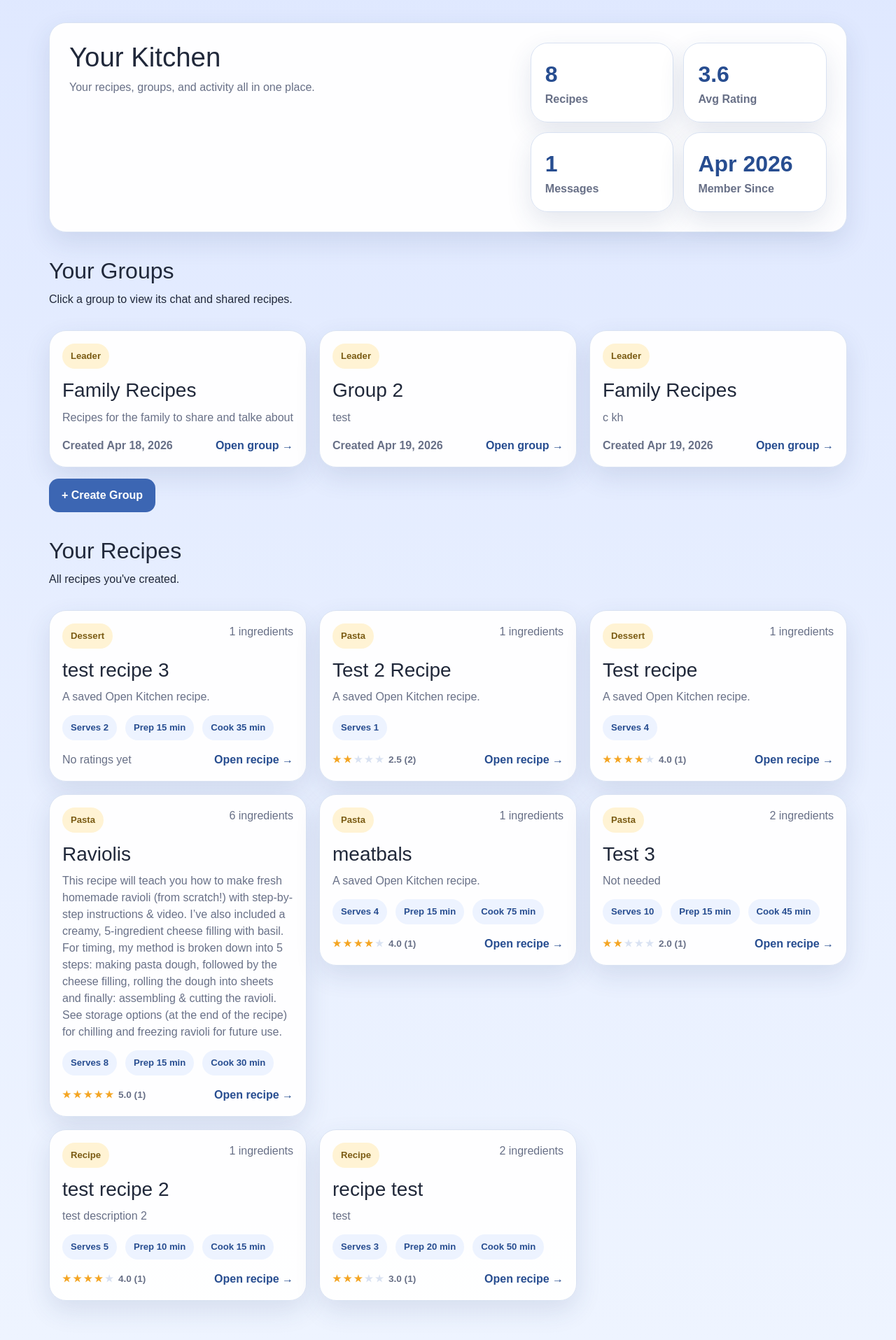
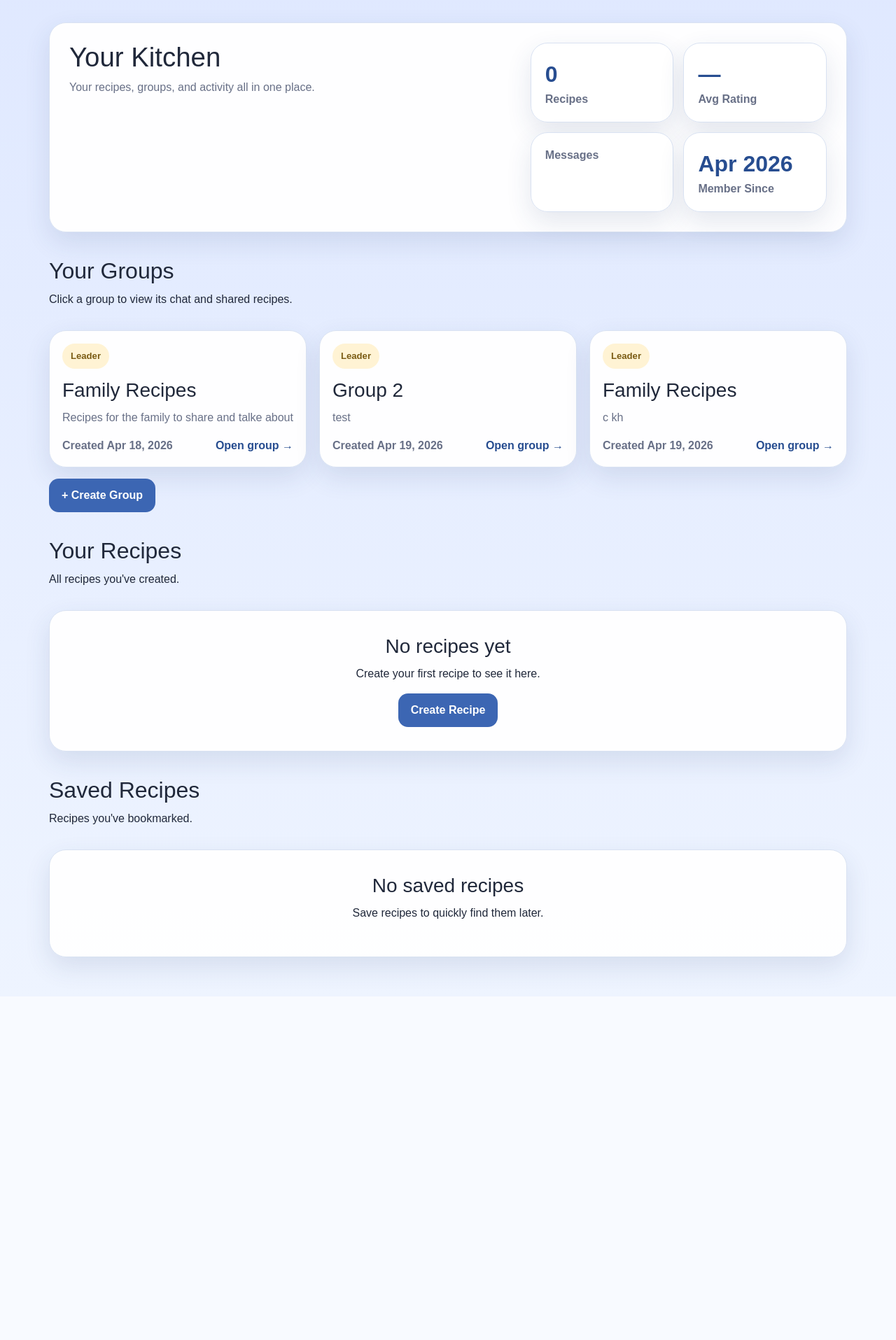
Before and after one commit to Benc25/csc330projectdemo, a Flask app: page /groups in a window 1280 px wide. Shown: the part 83-1998 px from the top of the page at 70% size. After the commit the page ends 1491 px from the top, so only its background shows below. Run offline with Flask 3, Linux system fonts and the light colour scheme; a user stored in the database is signed in.

Commit message:
Added Saved Recipes onto Dashboard

```diff
--- a/app/routes.py
+++ b/app/routes.py
@@ -171,12 +171,34 @@
     newest_recipes = Recipe.query.order_by(Recipe.dateCreated.desc()).limit(6).all()
     newest = [_recipe_card_data(r) for r in newest_recipes]
 
+    # --- INSERTED SAVED RECIPES LOGIC START ---
+    saved_recipes = []
+    if user:
+        saved_query = (
+            db.session.query(Recipe)
+            .join(SavedRecipe, Recipe.id == SavedRecipe.recipeID)
+            .filter(SavedRecipe.userID == user.id)
+            .all()
+        )
+        saved_recipes = [_recipe_card_data(r) for r in saved_query]
+    # --- INSERTED SAVED RECIPES LOGIC END ---
+
     stats = {
         'recipes': Recipe.query.count(),
         'categories': Category.query.count(),
         'tags': DietaryTag.query.count(),
         'allergens': Allergen.query.count(),
     }
+
+    # Make sure to add saved_recipes to the return context!
+    return render_template('dashboard.html',
+                           user=user,
+                           top_recipe=top_recipe,
+                           popular=popular,
+                           random_recipes=random_recipes,
+                           newest=newest,
+                           saved_recipes=saved_recipes, # Add this
+                           stats=stats)
 
     notifications = _get_notifications()
     has_unread = any(not n.isRead for n in notifications)
@@ -625,30 +647,33 @@
 @app.route('/groups')
 @login_required
 def my_groups():
-    uid = current_user_id()
     user = get_current_user()
-    memberships = GroupMember.query.filter_by(userID=uid).all()
-    groups = [m.group for m in memberships]
 
-    recipes = Recipe.query.filter_by(authorID=uid).order_by(Recipe.dateCreated.desc()).all()
-    recipe_data = [_recipe_card_data(r) for r in recipes]
+    # 1. Fetch the groups the user is a member of
+    user_groups = (
+        db.session.query(Group)
+        .join(GroupMember, Group.id == GroupMember.groupID)
+        .filter(GroupMember.userID == user.id)
+        .all()
+    )
 
-    message_count = GroupMessage.query.filter_by(senderID=uid).count()
+    # 2. Fetch the user's saved recipes (to fix the 'function' object is not iterable error)
+    saved_data = []
+    if user:
+        saved_query = (
+            db.session.query(Recipe)
+            .join(SavedRecipe, Recipe.id == SavedRecipe.recipeID)
+            .filter(SavedRecipe.userID == user.id)
+            .all()
+        )
+        # Assuming you have the _recipe_card_data helper function in routes.py
+        saved_data = [_recipe_card_data(r) for r in saved_query]
 
-    avg = db.session.query(func.avg(Rating.stars)).filter_by(userID=uid).scalar()
-    avg_rating = round(avg, 1) if avg else None
-
-    notifications = _get_notifications()
-    has_unread = any(not n.isRead for n in notifications)
-
+    # 3. Render the template with all necessary data
     return render_template('groups/index.html',
-                           groups=groups,
-                           recipe_data=recipe_data,
-                           message_count=message_count,
-                           avg_rating=avg_rating,
                            user=user,
-                           notifications=notifications,
-                           has_unread=has_unread)
+                           groups=user_groups,
+                           saved_recipes=saved_data)
 
 
 @app.route('/groups/create', methods=['GET', 'POST'])
--- a/app/templates/groups/index.html
+++ b/app/templates/groups/index.html
@@ -119,4 +119,62 @@
 </div>
 {% endif %}
 
+<!-- Saved Recipes -->
+<section class="section-head" style="margin-top: 36px;">
+    <div>
+        <h2>Saved Recipes</h2>
+        <p>Recipes you've bookmarked.</p>
+    </div>
+</section>
+
+{% if saved_recipes %}
+<div class="card-grid">
+    {% for item in saved_recipes %}
+    <a href="{{ url_for('view_recipe', recipe_id=item.recipe.id) }}" class="recipe-card-link">
+        <article class="recipe-card">
+            <div class="recipe-card-top">
+                <span class="mini-pill">
+                    {{ item.category_names[0] if item.category_names else 'Recipe' }}
+                </span>
+                <span class="muted-small">{{ item.ingredient_count }} ingredients</span>
+            </div>
+
+            <h3>{{ item.recipe.title }}</h3>
+            <p>{{ item.recipe.description or 'A saved Open Kitchen recipe.' }}</p>
+
+            <div class="pill-row">
+                <span class="pill">Serves {{ item.recipe.baseServings }}</span>
+                {% if item.recipe.prepTime %}
+                    <span class="pill">Prep {{ item.recipe.prepTime }} min</span>
+                {% endif %}
+                {% if item.recipe.cookTime %}
+                    <span class="pill">Cook {{ item.recipe.cookTime }} min</span>
+                {% endif %}
+            </div>
+
+            <div class="recipe-card-footer">
+                {% if item.avg_rating %}
+                <span class="card-stars">
+                    {% for i in range(1, 6) %}
+                        <span class="{% if i <= item.avg_rating|round(0,'floor')|int %}star-on{% else %}star-off{% endif %}">★</span>
+                    {% endfor %}
+                    <span class="rating-score">{{ item.avg_rating }} ({{ item.rating_count }})</span>
+                </span>
+                {% else %}
+                <span class="muted-small no-rating">No ratings yet</span>
+                {% endif %}
+
+                <span>Open recipe →</span>
+            </div>
+        </article>
+    </a>
+    {% endfor %}
+</div>
+{% else %}
+<div class="empty-state">
+    <h3>No saved recipes</h3>
+    <p>Save recipes to quickly find them later.</p>
+</div>
+{% endif %}
+
 {% endblock %}
```
Also changed, not shown: app/recipe.db.
